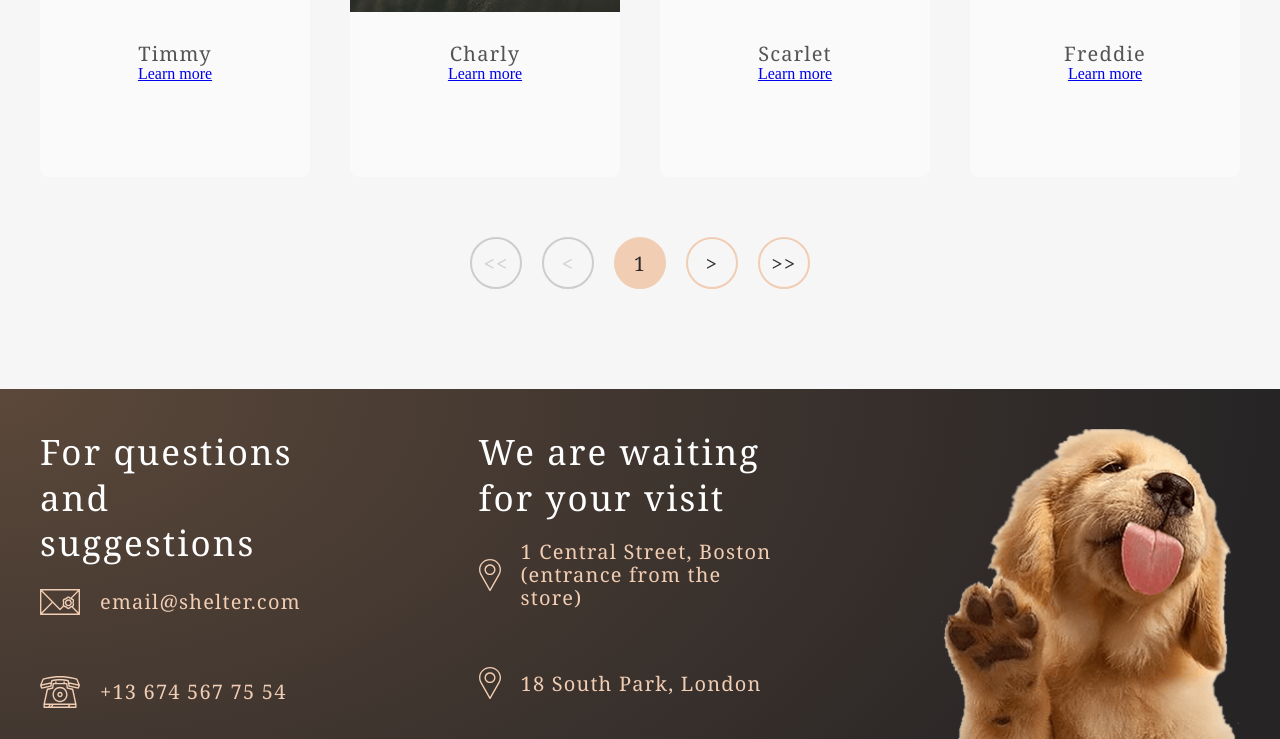
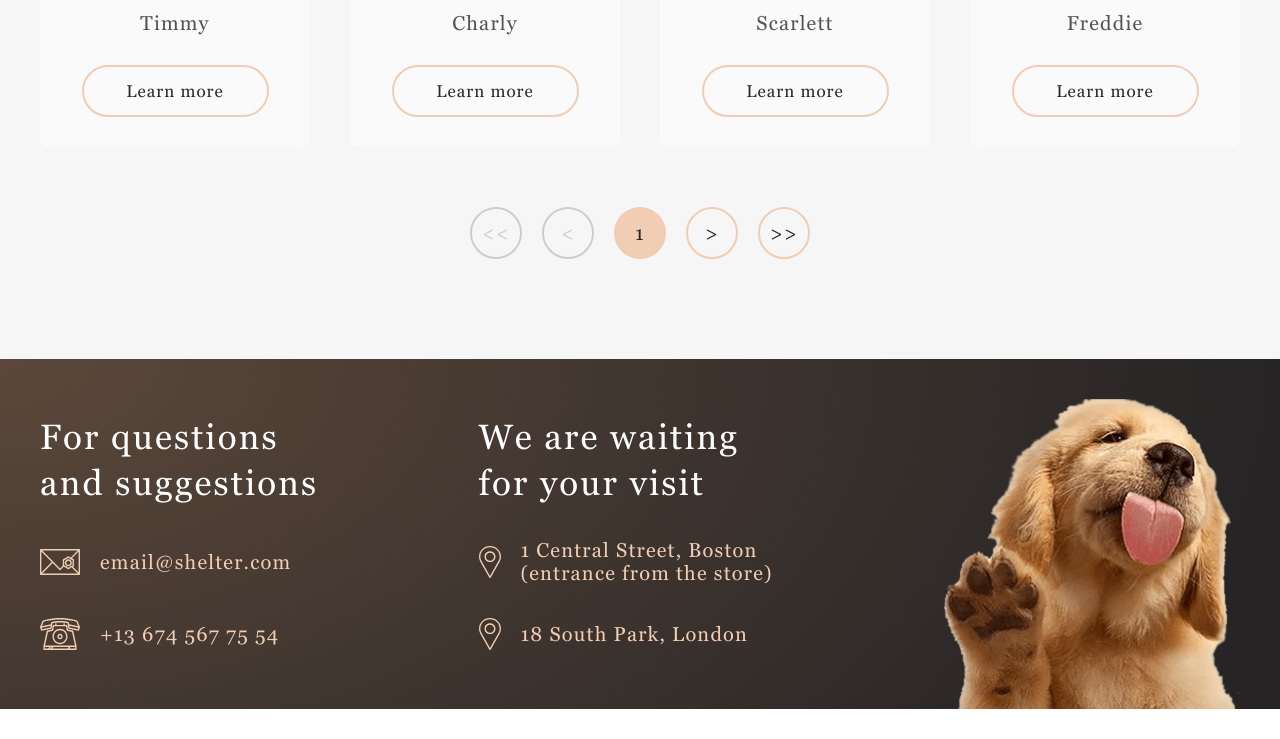
Before and after one commit to Lneer/news-JS, a plain HTML site: page SHELTER/pages/pets/index.html in a window 1280 px wide. Shown: the part 1103-1842 px from the top of the page. After the commit the page ends 1812 px from the top, so only its background shows below. Drawn offline with Linux system fonts and the light colour scheme.

Commit message:
feat: add interactive interface

```diff
--- a/SHELTER/pages/pets/index.html
+++ b/SHELTER/pages/pets/index.html
@@ -9,17 +9,17 @@
 </head>
 <body>
     <header class="header">
-        <div class="wrapper">
+        <div class="wrapper header_pos">
             <div class = header_conteiner>
-                <div class="logo">
+                <a class="logo" href="/SHELTER/pages/main/index.html">
                     <h1 class = "logo_title color-dark-l">Cozy House</h1>
                     <p class = "logo_subtitle color-light-3xl">Shelter for pets in Boston</p>
-                </div>
+                </a>
                 <nav class=" header_nav_menu">
-                    <a class = "nav_link color-dark-l" href ="#">About the shelter</a>
-                    <a class = "nav_link:active color-dark-l" href="#">Our pets</a>
-                    <a class = "nav_link color-dark-l" href="#">Help the shelter</a>
-                    <a class = "nav_link color-dark-l" href="#">Contacts</a>
+                    <a class = "nav_link paragraph_l color-dark-l" href ="/SHELTER/pages/main/index.html">About the shelter</a>
+                    <a class = "nav_link active paragraph_l color-dark-l" href="#">Our pets</a>
+                    <a class = "nav_link paragraph_l color-dark-l" href="/SHELTER/pages/main/index.html/#how_help">Help the shelter</a>
+                    <a class = "nav_link paragraph_l color-dark-l" href="#footer_link">Contacts</a>
                 </nav>
             </div>
         </div>
@@ -46,7 +46,7 @@
                             <img src="/SHELTER/assets/images/pets-jennifer.png" alt="Jenifer">
                         </div>
                         <div class="card_info">
-                            <p class="card_description">Jenifer</p>
+                            <p class="card_description">Jennifer</p>
                             <a class ="btn_reverse card_btn" href="#">Learn more</a>
                         </div>
                     </div>
@@ -91,7 +91,7 @@
                             <img src="/SHELTER/assets/images/pets-scarlet.png" alt="Scarlet">
                         </div>
                         <div class="card_info">
-                            <p class="card_description">Scarlet</p>
+                            <p class="card_description">Scarlett</p>
                             <a class ="card_btn btn_reverse" href="#">Learn more</a>
                         </div>
                     </div>
@@ -113,7 +113,7 @@
                     <div class="round_btn passive_bnt_border">
                         <h4 class="color-dark-s">&lt</h4>
                     </div>
-                    <div class="round_btn active_bnt_border color-primary">
+                    <div class="round_btn color-primary">
                         <h4 class="color-dark-3xl">1</h4>
                     </div>
                     <div class="round_btn active_bnt_border">
@@ -129,15 +129,16 @@
         </div>
     </main>
     <footer>
+        <a name="footer_link"></a>
         <div class="wrapper footer_pos">
             <div class="footer_conteiner">
                 <div class="contacts">
                         <h3 class="content_heading foot_title">For questions and suggestions</h3>
-                        <a class="email_container" href="#">
+                        <a class="email_container" href="mailto:email@shelter.com">
                              <img class="email_image" src="/SHELTER/assets/icons/icon-email.svg" alt="email">
                             <h4 class="email_text">email@shelter.com</h4>
-                        </a> <br>
-                        <a class="telephone_container" href="#">
+                        </a>
+                        <a class="telephone_container" href="tel:+13 674 567 75 54">
                             <img class="telephone_image" src="/SHELTER/assets/icons/icon-phone.svg" alt="phone">
                             <h4 class="email_text">+13 674 567 75 54</h4>
                         </a>
@@ -145,11 +146,11 @@
 
                 <div class="adress">
                     <h3 class="content_heading foot foot_title" >We are waiting for your visit</h3>
-                        <a class="email_container" href="#">
+                        <a class="email_container" href="https://goo.gl/maps/YioDb6PJri2pM2fM8" target="_blank" >
                              <img class="email_image" src="/SHELTER/assets/icons/icon-marker.svg" alt="marker">
                             <h4 class="email_text">1 Central Street, Boston<br>(entrance from the store)</h4>
-                        </a> <br>
-                        <a class="telephone_container" href="#">
+                        </a>
+                        <a class="telephone_container" href="https://goo.gl/maps/8f7DSUJAZU2z9QDNA" target="_blank">
                             <img class="telephone_image" src="/SHELTER/assets/icons/icon-marker.svg" alt="marker">
                             <h4 class="email_text">18 South Park, London</h4>
                         </a>
--- a/SHELTER/pages/pets/style.css
+++ b/SHELTER/pages/pets/style.css
@@ -1,8 +1,21 @@
 body{
-    margin: 0;
+    margin: 0 auto;
     padding: 0;
     max-width: 1280px;
  }
+ @font-face {
+     font-family:'Georgia';
+     src: url(/SHELTER/assets/fonts/georgia/georgia-regular.ttf);
+     font-style: normal;
+ }
+
+@font-face {
+    font-family:'Arial' ;
+    src: url(/SHELTER/assets/fonts/arial/arial-regular.ttf);
+    font-style: normal;
+}
+
+
 *,
 *:after,
 *::before {
@@ -13,8 +26,9 @@ body{
     max-width: 1200px;
     margin: 0 auto;
 }
-p{
+p,a {text-decoration: none;
     margin: 0;
+    padding: 0;
 }
 h1,h2,h3,h4,h5,h6 {
     margin: 0;
@@ -39,6 +53,7 @@ h1,.logo_title{
     font-size: 13px;
     line-height: 15px;
     letter-spacing: 0.1em;
+    margin-left: 4px;
 }
 h2 {
     font-size: 44px;
@@ -102,15 +117,46 @@ h5 {
 .passive_bnt_border{
     border: 2px solid #CDCDCD;
 }
+.btn_reverse{
+    display: inline-flex;
+    justify-content: center;
+    align-items: center;
+    height: 52px;
+    width: 187px;
+    border-radius: 100px;
+    font-family: 'Georgia';
+    font-style: normal;
+    font-weight: 400;
+    font-size: 17px;
+    line-height: 130%;
+    letter-spacing: 0.06em;
+    color: #292929;
+    border: 2px solid #F1CDB3;
+    background-color: #FAFAFA;
+
+    text-decoration: none;
+
+}
+.btn_reverse:hover{
+    background-color: #F1CDB3;
+}
+
 /* Header */
 .header{
     width: 100%;
     max-width: 1280px;
     height: 120px;
     background: #FFFFFF;
+    position: fixed;
+
+}
+.header_pos{
+    position: relative;
+    top:30px;
+
 }
 .header_conteiner{
-    margin-top: 30px;
+    margin-top: 0;
     display: flex;
     justify-content: space-between;
 }
@@ -128,35 +174,45 @@ h5 {
 }
 .nav_link {
     text-decoration: none;
-    transition: color 0.1s;
-    padding-bottom: 5px;
-    border-bottom: none;
+    border-bottom: 0px solid #F1CDB3;
 }
+
 .nav_link:hover{
     color: #292929;
-    padding-bottom: 5px;
+}
+
+.nav_link.active{
+    color: #292929;
     border-bottom: 3px solid #F1CDB3;
 }
-.nav_link:active {
-    padding-bottom: 5px;
+.nav_link:hover:active{
+    color: #292929;
     border-bottom: 3px solid #F1CDB3;
 }
+
+
+.nav_link:hover::after {
+    color: #292929;
+    border-bottom: 3px solid #F1CDB3
+}
+
 /*MAIN PAGE*/
 main{
     width: 100%;
     max-width: 1280px;
-    height: 1342px;
+    height: 1462px;
     background: #F6F6F6;
+
 }
 .main_container{
+    padding-top: 200px;
     display: flex;
     flex-direction: column;
     gap:45px;
     justify-content: space-between;
 }
 .main_pos{
-    position: relative;
-    top:80px
+
 }
 .pet_header{
     width: 400px;
@@ -195,9 +251,12 @@ main{
     border-radius: 9px 9px 0 0;
 }
 .card_info{
+    display: flex;
+    flex-direction: column;
+    justify-content: center;
+    align-items: center;
+    gap:30px;
     background: #FAFAFA;
-    padding-top: 30px;
-    text-align: center;
     height: calc(435px - 270px);
     border-radius: 0 0 9px 9px;
 }
@@ -230,23 +289,24 @@ footer{
       );
 }
 .footer_pos{
-    position: relative;
-    top: 40px;
+
 }
 .footer_conteiner{
+    padding-top: 40px;
     display: flex;
     justify-content: space-between;
     width: 1200px;
-    height: 310px;
+    height: auto;
 }
 .foot_title{
     color: #FFFFFF;
 }
 .contacts{
+    padding-top: 16px;
     width: 279px;
     display: flex;
     flex-direction: column;
-    gap:20px;
+    gap:40px;
 }
 .email_container{
     display: flex;
@@ -268,13 +328,15 @@ footer{
     text-decoration: none;
 }
 .adress{
+    padding-top: 16px;
     width: 302px;
     display: flex;
     flex-direction: column;
-    gap:20px;
+    gap:33px;
 }
 
 .footer_image_container{
     width: 300px;
+    height: 310px;
     background-image: url(/SHELTER/assets/images/footer-puppy.png);
 }
```
Also changed, not shown: SHELTER/pages/main/index.html (+1 -0 lines), SHELTER/assets/fonts/arial/arial-black.ttf (added), SHELTER/assets/fonts/arial/arial-bold-italic.ttf (added), SHELTER/assets/fonts/arial/arial-bold.ttf (added), SHELTER/assets/fonts/arial/arial-italic.ttf (added), SHELTER/assets/fonts/arial/arial-narrow-bold-italic.ttf (added), SHELTER/assets/fonts/arial/arial-narrow-bold.ttf (added), SHELTER/assets/fonts/arial/arial-narrow-italic.ttf (added), SHELTER/assets/fonts/arial/arial-narrow.ttf (added), SHELTER/assets/fonts/arial/arial-regular.ttf (added), SHELTER/assets/fonts/georgia/georgia-bold-italic.ttf (added), SHELTER/assets/fonts/georgia/georgia-bold.ttf (added), SHELTER/assets/fonts/georgia/georgia-italic.ttf (added), SHELTER/assets/fonts/georgia/georgia-regular.ttf (added).
